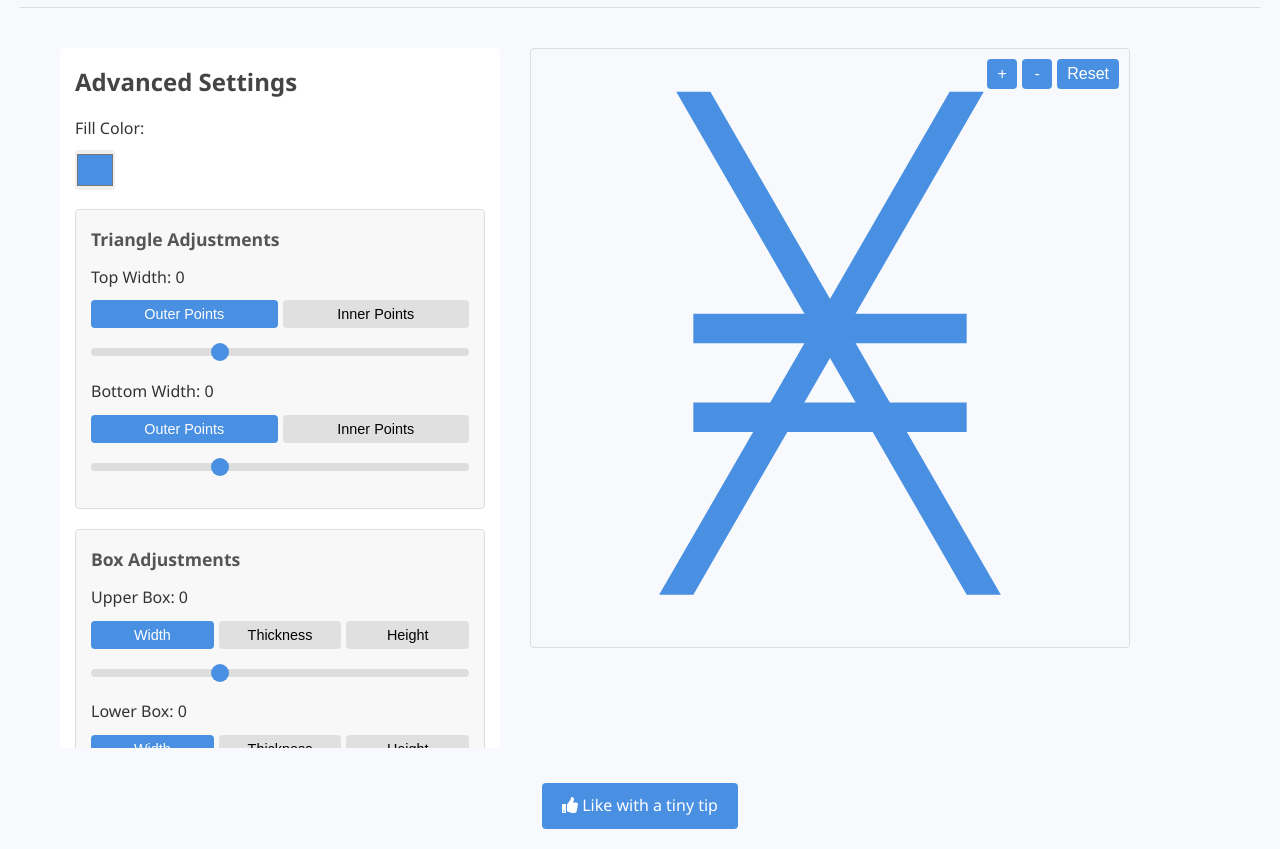
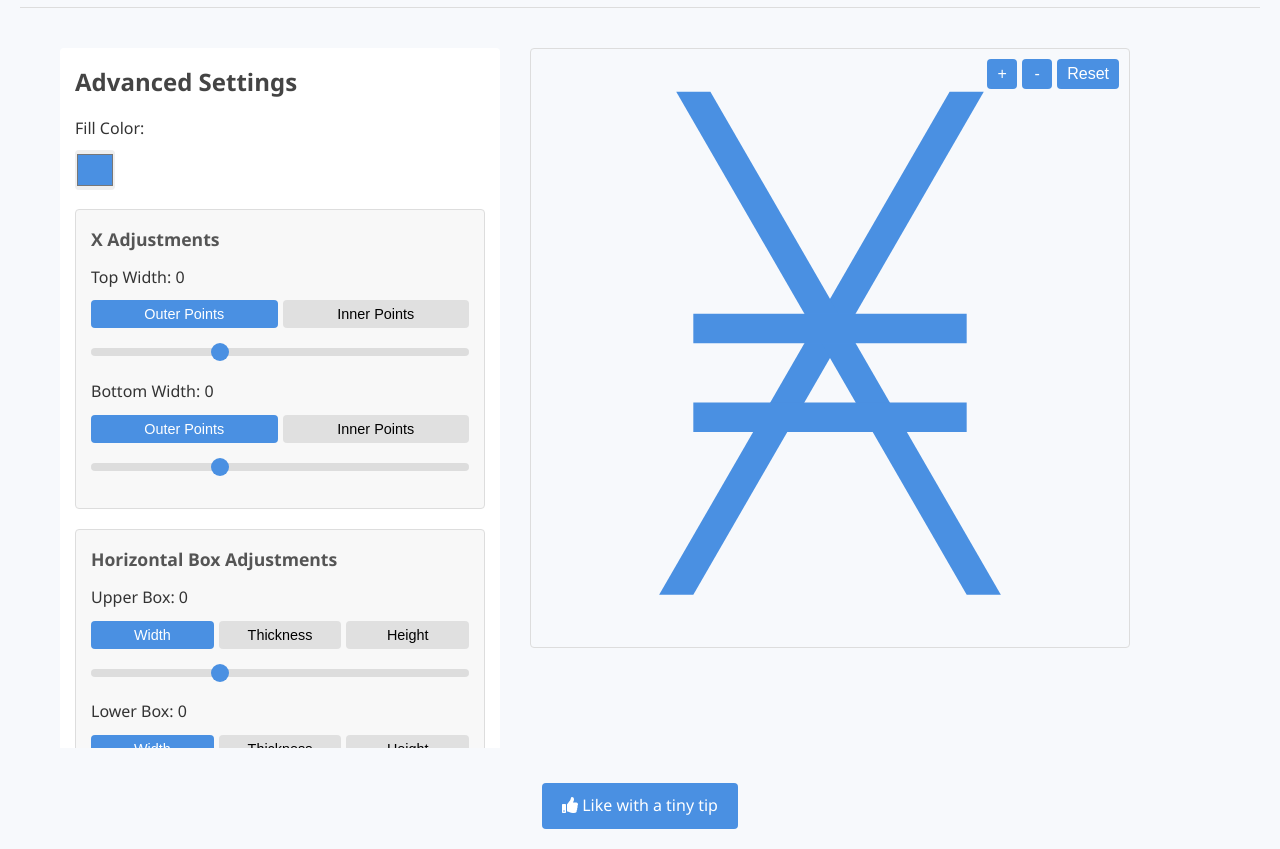
Before and after one commit to bramclosr/nano-symbol-editor, a plain HTML site: page index.html in a window 1280 px wide. Both pictures are taken after a click on the button "Advanced". Shown: the part 84-933 px from the top of the page. Drawn offline with Linux system fonts and the light colour scheme.

Commit message:
Update index.html
changed name of adjustments

```diff
--- a/index.html
+++ b/index.html
@@ -55,7 +55,7 @@
 
                 <!-- Triangle adjustments section -->
                 <div class="adjustment-group">
-                    <h3>Triangle Adjustments</h3>
+                    <h3>X Adjustments</h3>
 
                     <!-- Top width adjustment -->
                     <div class="slider-container">
@@ -84,7 +84,7 @@
 
                 <!-- Box adjustments section -->
                 <div class="adjustment-group">
-                    <h3>Box Adjustments</h3>
+                    <h3>Horizontal Box Adjustments</h3>
 
                     <!-- Upper box adjustment -->
                     <div class="slider-container">
```
